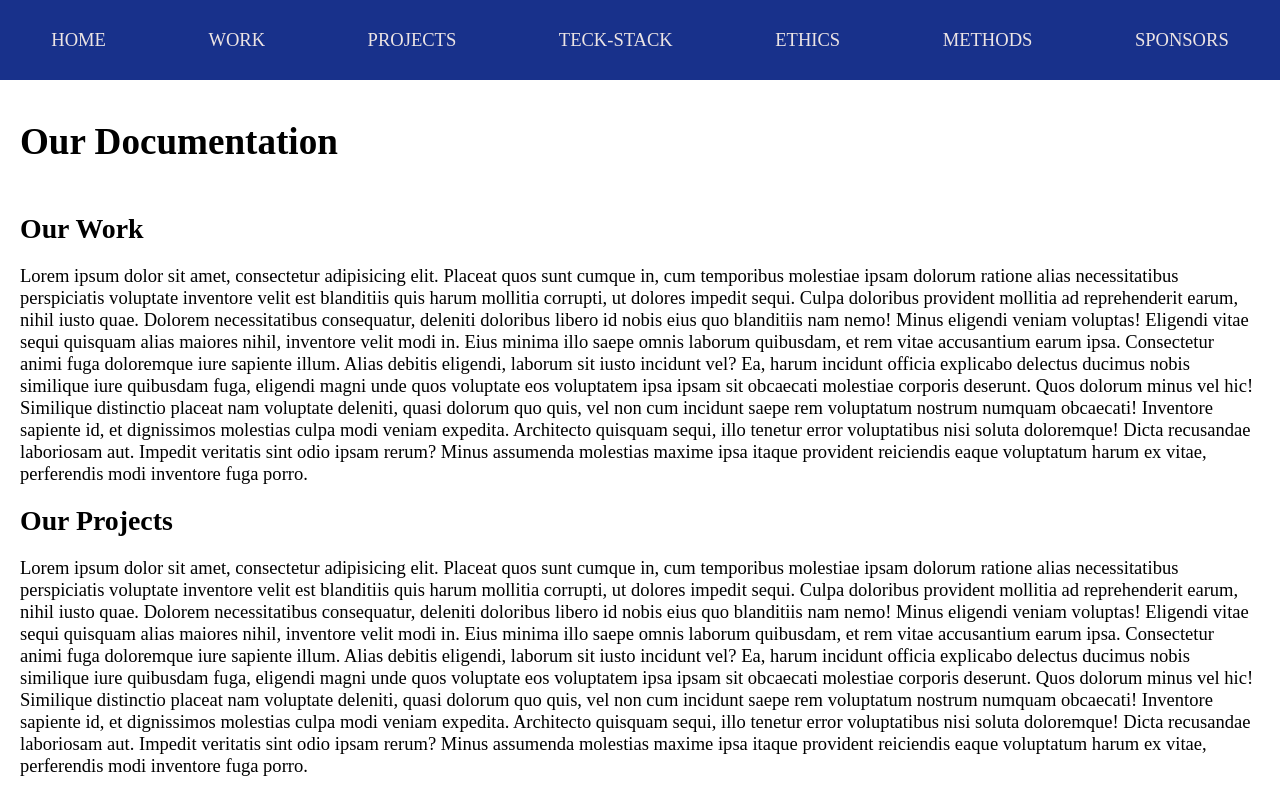
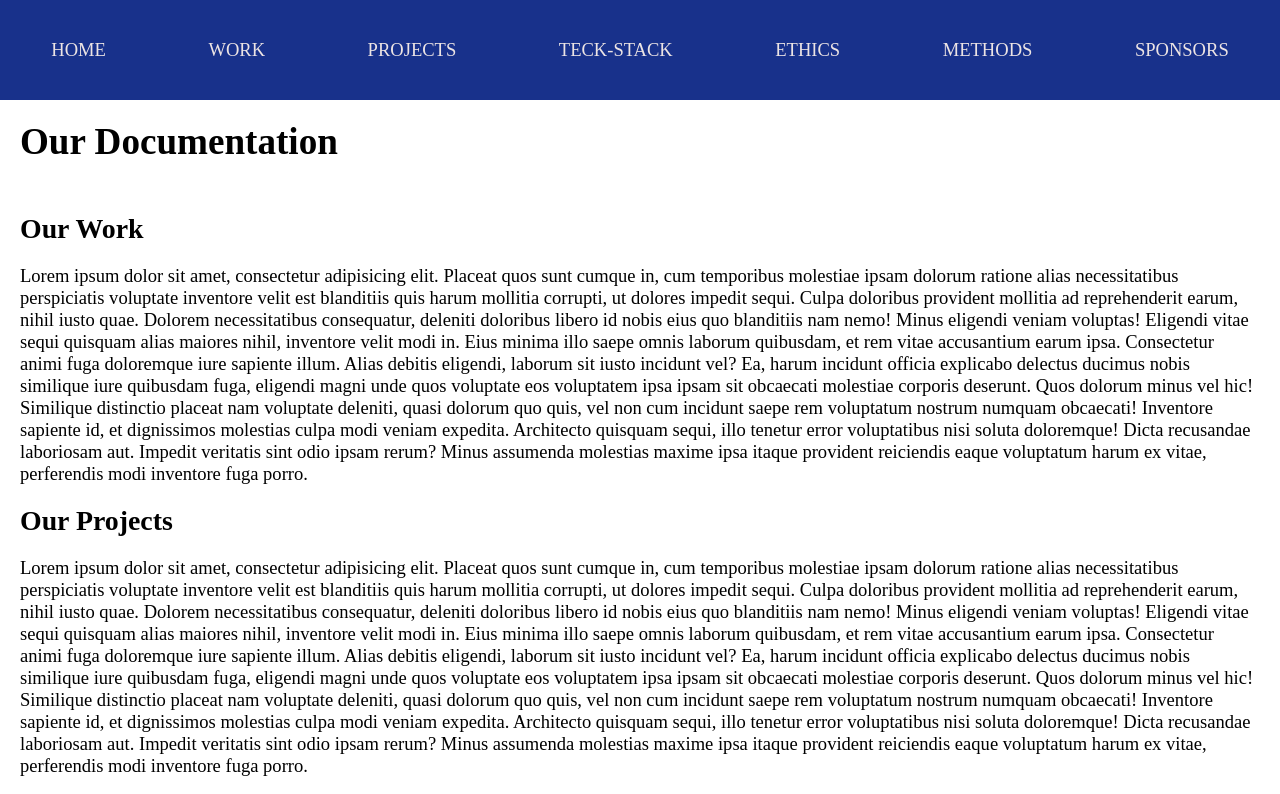
Before and after one commit to FbW-WD-22-E07/css-extra-shahinam2, a plain HTML site: page index.html in a window 1280 px wide. Shown: the top 794 px of the page. Drawn offline with Linux system fonts and the light colour scheme.

Commit message:
exercise complete - fix the a padding before hover to prevent the nav from moving

```diff
--- a/style.css
+++ b/style.css
@@ -41,7 +41,8 @@ nav {
 nav a {
     text-align: center;
     text-decoration: none;
-    line-height: 80px;
+    padding: 0 20px;
+    line-height: 100px;
     color: var(--nav-a-co);
     text-transform: uppercase;
     transition: all 500ms;
@@ -49,8 +50,9 @@ nav a {
 
 nav a:hover {
     background-color: var(--nav-a-hover);
+    color: var(--nav-a-text-hover-color);
     border-radius: 10px;
-    color: var(--nav-a-text-hover-color);
+    /* padding: 0 10px; */
     /* font-size: 1.2em; */
     /* transform: translateY(-10px); */
     /* font-size: 30px; */
```
